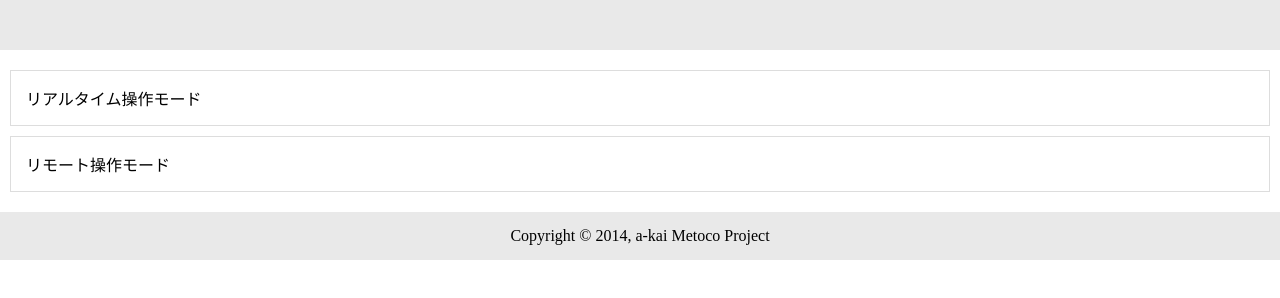
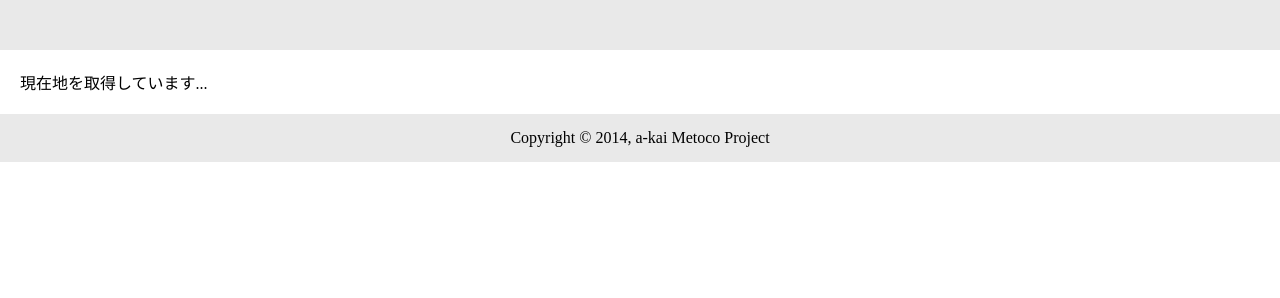
Before and after one commit to kfuse/metoco, a plain HTML site: page index.html in a window 1280 px wide. Drawn offline with Linux system fonts and the light colour scheme.

Commit message:
remove mode selection

```diff
--- a/index.html
+++ b/index.html
@@ -94,10 +94,7 @@ p, ul,li {
 <ul><li><a href="#" id="btnStop">停止</a></li></ul>
 </div>
 <div id="location">
-<ul>
-<li data-type="mode" data-value="realtime" class="mode">リアルタイム操作モード</li>
-<li data-type="mode" data-value="remote" class="mode">リモート操作モード</li>
-</ul>
+<p class="info">現在地を取得しています...</p>
 </div>
 <div id="footer">Copyright &copy; 2014, a-kai Metoco Project</div>
 
@@ -120,6 +117,7 @@ Metoco.Location = {
 };
 
 var trialCount = 0;
+getLocation();
 
 function getLocation() {
     if (!navigator.geolocation) {
@@ -285,7 +283,6 @@ function showAllStations(target, line) {
     li.setAttribute("class", "list");
     target.parentNode.insertBefore(li, target.nextSibling);
     html = '<ul>';
-    console.log(Metoco.Data.stations[line]);
     for (item in Metoco.Data.stations[line]) {
         html += '<li data-type="station" data-value="' + item + '" class="stations">' + Metoco.Data.stationName[item] + '</li>';
     }
@@ -298,7 +295,6 @@ function showAllLines() {
         html = "";
     html = '<ul>';
     for (item in Metoco.Data.lines) {
-    console.log(item);
         html += '<li data-type="line" data-value="' + item + '" class="list">' + Metoco.Data.lines[item] + '</li>';
     }
     html += '</ul>';
@@ -308,10 +304,8 @@ function showAllLines() {
 function onClickMode(target) {
     var mode = target.getAttribute("data-value");
     if (mode === "realtime") {
-        console.log("realtime-mode");
         getLocation();
     } else {
-        console.log("remote-mode");
         Metoco.Location.drillDown = true;
         Metoco.Location.isActualTime = false;
         showAllLines();
@@ -351,14 +345,10 @@ function onClickLine(target) {
         return;
     }
     showDirection(target, line);
-    console.log("line");
 }
 
 function onClickDirection(target) {
     Metoco.Location.direction = target.getAttribute("data-value");
-    console.log("line: " + Metoco.Location.line);
-    console.log("station: " + Metoco.Location.station);
-    console.log("direction: " + Metoco.Location.direction);
     Metoco.Slide.init({
         debug: false,
         interval: 5000,
```
